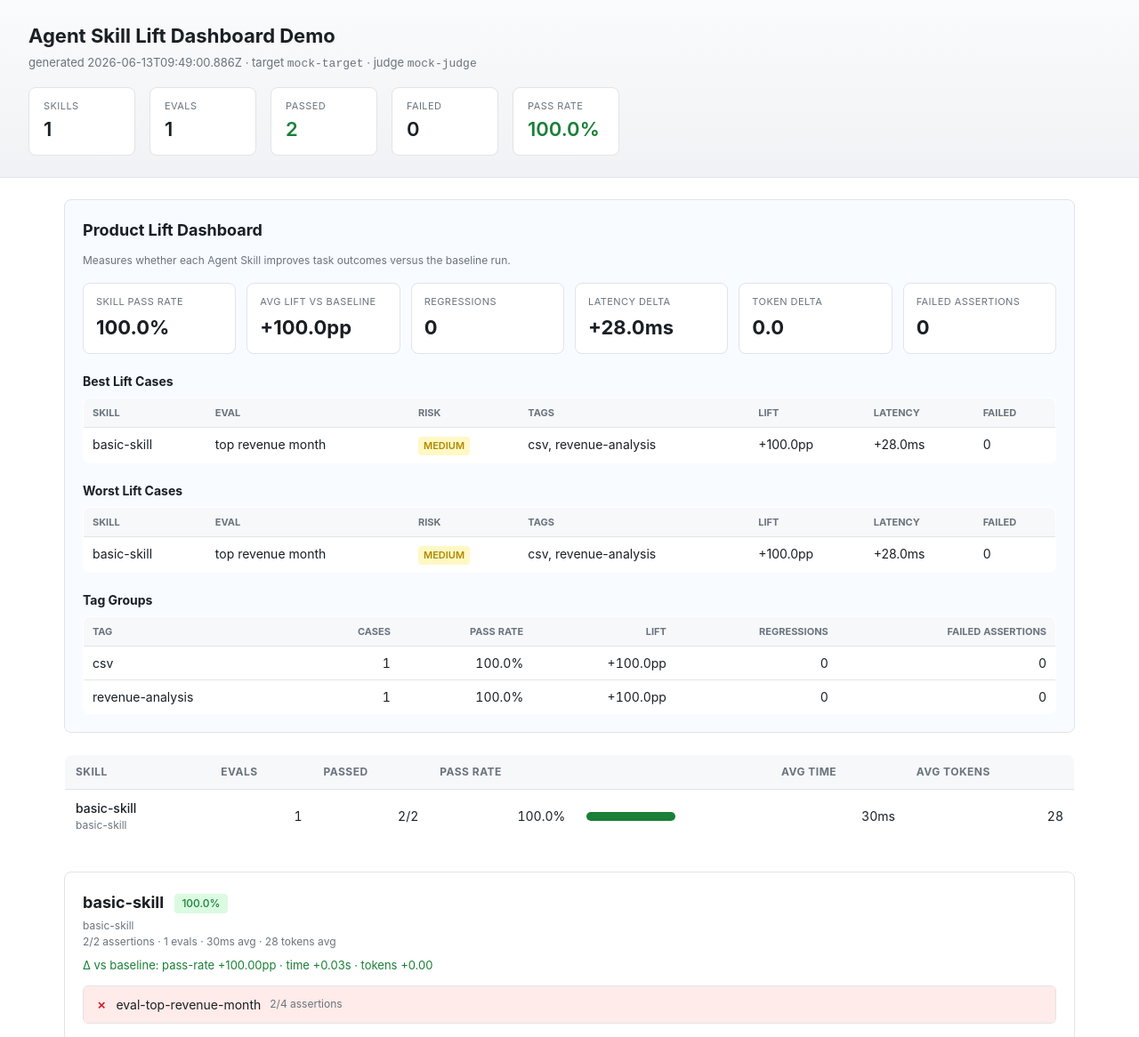
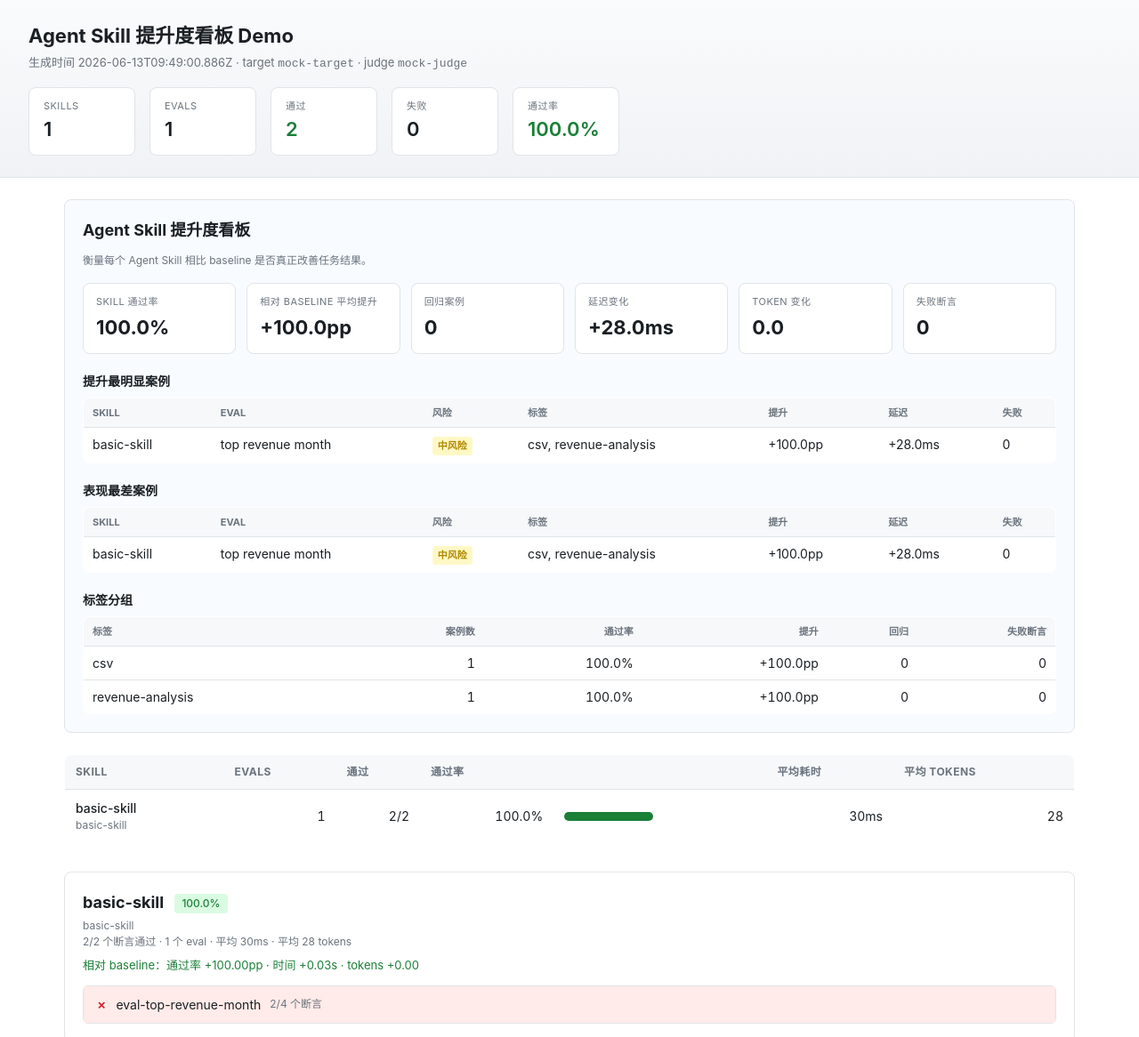
Before and after one commit to YuYigeng/agent-skill-lift-dashboard, a plain HTML site: page index.html in a window 1280 px wide. Shown: the top 1166 px of the page at 89% size. Drawn offline with Linux system fonts and the light colour scheme.

Commit message:
Localize portfolio intro pages

```diff
--- a/index.html
+++ b/index.html
@@ -1,9 +1,9 @@
 <!DOCTYPE html>
-<html lang="en">
+<html lang="zh-CN">
 <head>
   <meta charset="utf-8">
   <meta name="viewport" content="width=device-width, initial-scale=1">
-  <title>Agent Skill Lift Dashboard Demo</title>
+  <title>Agent Skill 提升度看板 Demo</title>
   <style>
   :root {
     --fg: #1a1f24;
@@ -111,65 +111,65 @@
 </head>
 <body>
   <header class="hero">
-    <h1>Agent Skill Lift Dashboard Demo</h1>
+    <h1>Agent Skill 提升度看板 Demo</h1>
     <div class="meta">
-      generated 2026-06-13T09:49:00.886Z
+      生成时间 2026-06-13T09:49:00.886Z
       · target <code>mock-target</code>
       · judge <code>mock-judge</code>
     </div>
     <div class="totals">
-      <div class="stat"><span class="label">skills</span><span class="value">1</span></div>
-      <div class="stat"><span class="label">evals</span><span class="value">1</span></div>
-      <div class="stat ok"><span class="label">passed</span><span class="value">2</span></div>
-      <div class="stat "><span class="label">failed</span><span class="value">0</span></div>
-      <div class="stat ok"><span class="label">pass rate</span><span class="value">100.0%</span></div>
+      <div class="stat"><span class="label">Skills</span><span class="value">1</span></div>
+      <div class="stat"><span class="label">Evals</span><span class="value">1</span></div>
+      <div class="stat ok"><span class="label">通过</span><span class="value">2</span></div>
+      <div class="stat "><span class="label">失败</span><span class="value">0</span></div>
+      <div class="stat ok"><span class="label">通过率</span><span class="value">100.0%</span></div>
     </div>
   </header>
   <main>
 
     <section class="product-dashboard">
-      <h2>Product Lift Dashboard</h2>
-      <p class="muted">Measures whether each Agent Skill improves task outcomes versus the baseline run.</p>
+      <h2>Agent Skill 提升度看板</h2>
+      <p class="muted">衡量每个 Agent Skill 相比 baseline 是否真正改善任务结果。</p>
       <div class="product-grid">
-        <div class="product-card"><span>Skill pass rate</span><strong>100.0%</strong></div>
-        <div class="product-card"><span>Avg lift vs baseline</span><strong>+100.0pp</strong></div>
-        <div class="product-card"><span>Regressions</span><strong>0</strong></div>
-        <div class="product-card"><span>Latency delta</span><strong>+28.0ms</strong></div>
-        <div class="product-card"><span>Token delta</span><strong>0.0</strong></div>
-        <div class="product-card"><span>Failed assertions</span><strong>0</strong></div>
+        <div class="product-card"><span>Skill 通过率</span><strong>100.0%</strong></div>
+        <div class="product-card"><span>相对 baseline 平均提升</span><strong>+100.0pp</strong></div>
+        <div class="product-card"><span>回归案例</span><strong>0</strong></div>
+        <div class="product-card"><span>延迟变化</span><strong>+28.0ms</strong></div>
+        <div class="product-card"><span>Token 变化</span><strong>0.0</strong></div>
+        <div class="product-card"><span>失败断言</span><strong>0</strong></div>
       </div>
 
-      <h3>Best Lift Cases</h3>
+      <h3>提升最明显案例</h3>
       <table class="product-table">
-        <thead><tr><th>Skill</th><th>Eval</th><th>Risk</th><th>Tags</th><th>Lift</th><th>Latency</th><th>Failed</th></tr></thead>
+        <thead><tr><th>Skill</th><th>Eval</th><th>风险</th><th>标签</th><th>提升</th><th>延迟</th><th>失败</th></tr></thead>
         <tbody>
         <tr>
           <td>basic-skill</td>
           <td>top revenue month</td>
-          <td><span class="risk risk-medium">medium</span></td>
+          <td><span class="risk risk-medium">中风险</span></td>
           <td>csv, revenue-analysis</td>
           <td class="ok">+100.0pp</td>
           <td>+28.0ms</td>
           <td>0</td>
         </tr></tbody>
       </table>
-      <h3>Worst Lift Cases</h3>
+      <h3>表现最差案例</h3>
       <table class="product-table">
-        <thead><tr><th>Skill</th><th>Eval</th><th>Risk</th><th>Tags</th><th>Lift</th><th>Latency</th><th>Failed</th></tr></thead>
+        <thead><tr><th>Skill</th><th>Eval</th><th>风险</th><th>标签</th><th>提升</th><th>延迟</th><th>失败</th></tr></thead>
         <tbody>
         <tr>
           <td>basic-skill</td>
           <td>top revenue month</td>
-          <td><span class="risk risk-medium">medium</span></td>
+          <td><span class="risk risk-medium">中风险</span></td>
           <td>csv, revenue-analysis</td>
           <td class="ok">+100.0pp</td>
           <td>+28.0ms</td>
           <td>0</td>
         </tr></tbody>
       </table>
-      <h3>Tag Groups</h3>
+      <h3>标签分组</h3>
       <table class="product-table">
-        <thead><tr><th>Tag</th><th class="num">Cases</th><th class="num">Pass rate</th><th class="num">Lift</th><th class="num">Regressions</th><th class="num">Failed assertions</th></tr></thead>
+        <thead><tr><th>标签</th><th class="num">案例数</th><th class="num">通过率</th><th class="num">提升</th><th class="num">回归</th><th class="num">失败断言</th></tr></thead>
         <tbody>
         <tr>
           <td>csv</td>
@@ -196,11 +196,11 @@
             <tr>
               <th>Skill</th>
               <th class="num">Evals</th>
-              <th class="num">Passed</th>
-              <th class="num">Pass rate</th>
+              <th class="num">通过</th>
+              <th class="num">通过率</th>
               <th></th>
-              <th class="num">Avg time</th>
-              <th class="num">Avg tokens</th>
+              <th class="num">平均耗时</th>
+              <th class="num">平均 tokens</th>
             </tr>
           </thead>
           <tbody>
@@ -221,15 +221,15 @@
       <header>
         <h2>basic-skill <span class="badge ok">100.0%</span></h2>
         <div class="muted">basic-skill</div>
-        <div class="muted">2/2 assertions · 1 evals · 30ms avg · 28 tokens avg</div>
-        <div class="delta ok">Δ vs baseline: pass-rate +100.00pp · time +0.03s · tokens +0.00</div>
+        <div class="muted">2/2 个断言通过 · 1 个 eval · 平均 30ms · 平均 28 tokens</div>
+        <div class="delta ok">相对 baseline：通过率 +100.00pp · 时间 +0.03s · tokens +0.00</div>
       </header>
       <div class="evals">
     <details class="eval bad">
       <summary>
         <span class="eval-status">✗</span>
         <span class="eval-name">eval-top-revenue-month</span>
-        <span class="muted">2/4 assertions</span>
+        <span class="muted">2/4 个断言</span>
       </summary>
       <div class="eval-body">
     <section class="run">
@@ -238,7 +238,7 @@
         <span class="status ok">PASS</span>
         <span class="muted">30ms · 28 tokens · 2/2</span>
       </header>
-      <details class="prompt"><summary>system prompt</summary><pre>&lt;skill name=&quot;basic-skill&quot;&gt;
+      <details class="prompt"><summary>系统提示词</summary><pre>&lt;skill name=&quot;basic-skill&quot;&gt;
 &lt;description&gt;Summarize small CSV files and identify the highest revenue month.&lt;/description&gt;
 &lt;instructions&gt;
 When given a CSV file with monthly revenue, identify the month with the highest revenue and explain the result concisely.
@@ -246,10 +246,10 @@ When given a CSV file with monthly revenue, identify the month with the highest
 Prefer a short answer with the winning month, the revenue value, and a one sentence rationale.
 &lt;/instructions&gt;
 &lt;/skill&gt;</pre></details>
-      <details class="prompt" open><summary>user prompt</summary><pre>Use the attached CSV to identify the month with the highest revenue.</pre></details>
-      <details class="output" open><summary>output</summary><pre>February has the highest revenue with 18.</pre></details>
+      <details class="prompt" open><summary>用户提示词</summary><pre>Use the attached CSV to identify the month with the highest revenue.</pre></details>
+      <details class="output" open><summary>模型输出</summary><pre>February has the highest revenue with 18.</pre></details>
 
-      <table class="assertions"><thead><tr><th>#</th><th></th><th>Assertion</th><th>Evidence</th></tr></thead><tbody>
+      <table class="assertions"><thead><tr><th>#</th><th></th><th>断言</th><th>证据</th></tr></thead><tbody>
         <tr class="ok">
           <td class="num">1</td>
           <td><span class='check'>✓</span></td>
@@ -263,7 +263,7 @@ Prefer a short answer with the winning month, the revenue value, and a one sente
           <td>The output includes the value 18.</td>
           <td><span class="evidence">Output includes 18.</span></td>
         </tr></tbody></table>
-      <details class="judge"><summary>judge prompt</summary><pre>You are grading an agentskills.io evaluation run.
+      <details class="judge"><summary>裁判提示词</summary><pre>You are grading an agentskills.io evaluation run.
 Grading principles:
 - Require concrete evidence for every PASS; quote or reference the output.
 - Do not give the benefit of the doubt.
@@ -295,10 +295,10 @@ No output files were captured.</pre></details>
         <span class="muted">2ms · 28 tokens · 0/2</span>
       </header>
 
-      <details class="prompt" open><summary>user prompt</summary><pre>Use the attached CSV to identify the month with the highest revenue.</pre></details>
-      <details class="output" open><summary>output</summary><pre>January appears first with 12.</pre></details>
+      <details class="prompt" open><summary>用户提示词</summary><pre>Use the attached CSV to identify the month with the highest revenue.</pre></details>
+      <details class="output" open><summary>模型输出</summary><pre>January appears first with 12.</pre></details>
 
-      <table class="assertions"><thead><tr><th>#</th><th></th><th>Assertion</th><th>Evidence</th></tr></thead><tbody>
+      <table class="assertions"><thead><tr><th>#</th><th></th><th>断言</th><th>证据</th></tr></thead><tbody>
         <tr class="bad">
           <td class="num">1</td>
           <td><span class='x'>✗</span></td>
@@ -312,7 +312,7 @@ No output files were captured.</pre></details>
           <td>The output includes the value 18.</td>
           <td><span class="evidence">Output does not include 18.</span></td>
         </tr></tbody></table>
-      <details class="judge"><summary>judge prompt</summary><pre>You are grading an agentskills.io evaluation run.
+      <details class="judge"><summary>裁判提示词</summary><pre>You are grading an agentskills.io evaluation run.
 Grading principles:
 - Require concrete evidence for every PASS; quote or reference the output.
 - Do not give the benefit of the doubt.
```
